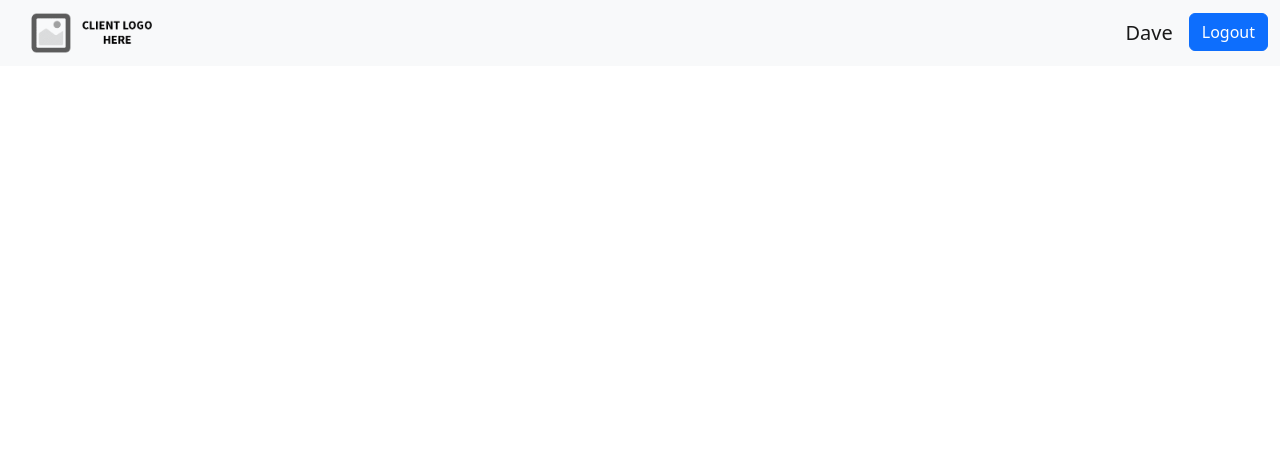
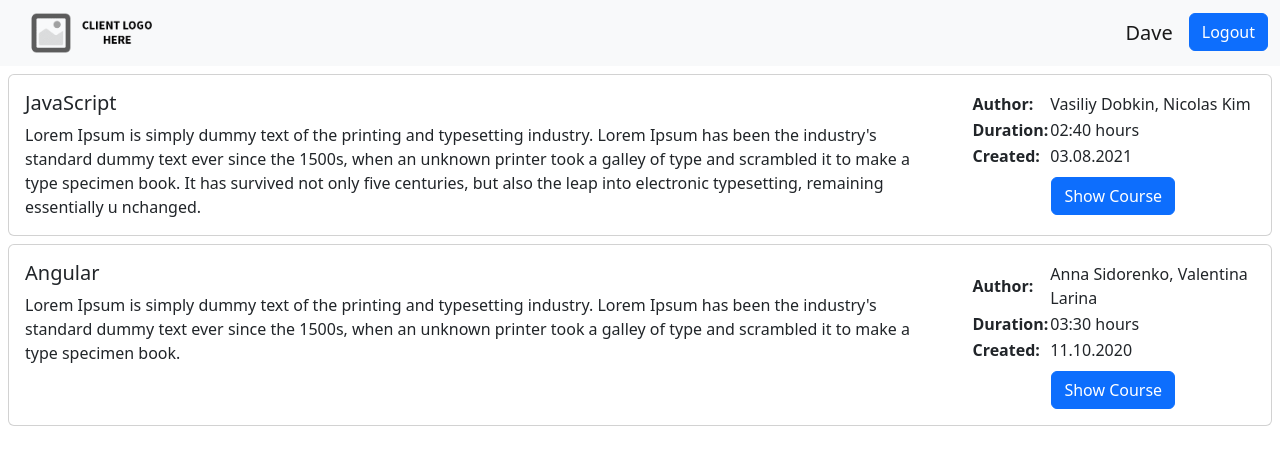
Before and after one commit to evgeniy-khlopin/courses-app, a React (Create React App) app: page / in a window 1280 px wide. Shown: the top 464 px of the page. Built offline with nearby package versions, Linux system fonts and the light colour scheme.

Commit message:
Add CourseCard component

```diff
--- a/package.json
+++ b/package.json
@@ -8,6 +8,7 @@
     "@testing-library/user-event": "^13.5.0",
     "bootstrap": "^5.2.3",
     "bootstrap-icons": "^1.10.3",
+    "date-fns": "^2.29.3",
     "react": "^18.2.0",
     "react-bootstrap": "^2.7.2",
     "react-dom": "^18.2.0",
--- a/src/App.jsx
+++ b/src/App.jsx
@@ -1,11 +1,14 @@
 import CourseCard from './components/Courses/components/CourseCard/CourseCard';
 import Header from './components/Header/Header';
+import * as Constants from './constants';
 
 function App() {
 	return (
 		<div>
 			<Header></Header>
-			<CourseCard></CourseCard>
+			{Constants.mockedCoursesList.map((course, index) => (
+				<CourseCard courseData={course} key={index}></CourseCard>
+			))}
 		</div>
 	);
 }
--- a/src/components/Courses/components/CourseCard/CourseCard.jsx
+++ b/src/components/Courses/components/CourseCard/CourseCard.jsx
@@ -1,7 +1,71 @@
 import React from 'react';
+import Button from '../../../../common/Button/Button';
+import { format } from 'date-fns';
+import * as Constants from '../../../../constants';
+
+const convertDate = function (date) {
+	return format(new Date(date), 'dd.MM.yyyy');
+};
+
+const convertDuration = function (minutes) {
+	const date = new Date(0);
+	date.setMinutes(minutes);
+	const timeString = date.toISOString().substring(11, 16);
+	const hours = Number(timeString.split(':')[0]) > 1 ? 'hours' : 'hour';
+
+	return `${timeString} ${hours}`;
+};
+
+const authorNamesByIds = function (authorIds) {
+	const authors = Constants.mockedAuthorsList.filter((author) =>
+		authorIds.includes(author.id)
+	);
+	return authors.map((author) => author.name).join(', ');
+};
 
 const CourseCard = (props) => {
-	return <div></div>;
+	return (
+		<div className='card m-2'>
+			<div className='d-flex'>
+				<div className='col-md-9'>
+					<div className='card-body'>
+						<h5 className='card-title'>{props.courseData.title}</h5>
+						<p className='card-text'>{props.courseData.description}</p>
+					</div>
+				</div>
+				<div className='col-md-3'>
+					<div className='card-body'>
+						<table className='mb-2'>
+							<tbody>
+								<tr>
+									<td>
+										<b>Author:</b>
+									</td>
+									<td>{authorNamesByIds(props.courseData.authors)}</td>
+								</tr>
+								<tr>
+									<td>
+										<b>Duration:</b>
+									</td>
+									<td>{convertDuration(props.courseData.duration)}</td>
+								</tr>
+								<tr>
+									<td>
+										<b>Created:</b>
+									</td>
+									<td>{convertDate(props.courseData.creationDate)}</td>
+								</tr>
+							</tbody>
+						</table>
+
+						<div className='d-flex justify-content-center'>
+							<Button buttonText='Show Course'></Button>
+						</div>
+					</div>
+				</div>
+			</div>
+		</div>
+	);
 };
 
 export default CourseCard;
--- a/src/components/Header/Header.jsx
+++ b/src/components/Header/Header.jsx
@@ -4,13 +4,13 @@ import Button from '../../common/Button/Button';
 
 const Header = (props) => {
 	return (
-		<nav class='navbar navbar-expand-lg navbar-light bg-light'>
-			<div class='container-fluid'>
+		<nav className='navbar navbar-expand-lg navbar-light bg-light'>
+			<div className='container-fluid'>
 				<a href='/'>
 					<Logo></Logo>
 				</a>
-				<div class='d-flex justify-content-end'>
-					<div class='navbar-brand'>Dave</div>
+				<div className='d-flex justify-content-end'>
+					<div className='navbar-brand'>Dave</div>
 					<Button buttonText='Logout'></Button>
 				</div>
 			</div>
--- a/src/constants.js
+++ b/src/constants.js
@@ -0,0 +1,49 @@
+export const mockedCoursesList = [
+	{
+		id: 'de5aaa59-90f5-4dbc-b8a9-aaf205c551ba',
+		title: 'JavaScript',
+		description: `Lorem Ipsum is simply dummy text of the printing and typesetting industry. Lorem Ipsum
+                  has been the industry's standard dummy text ever since the 1500s, when an unknown
+                  printer took a galley of type and scrambled it to make a type specimen book. It has survived
+                  not only five centuries, but also the leap into electronic typesetting, remaining essentially u
+                  nchanged.`,
+		creationDate: '08/03/2021',
+		duration: 160,
+		authors: [
+			'27cc3006-e93a-4748-8ca8-73d06aa93b6d',
+			'f762978b-61eb-4096-812b-ebde22838167',
+		],
+	},
+	{
+		id: 'b5630fdd-7bf7-4d39-b75a-2b5906fd0916',
+		title: 'Angular',
+		description: `Lorem Ipsum is simply dummy text of the printing and typesetting industry. Lorem Ipsum
+                  has been the industry's standard dummy text ever since the 1500s, when an unknown
+                  printer took a galley of type and scrambled it to make a type specimen book.`,
+		creationDate: '10/11/2020',
+		duration: 210,
+		authors: [
+			'df32994e-b23d-497c-9e4d-84e4dc02882f',
+			'095a1817-d45b-4ed7-9cf7-b2417bcbf748',
+		],
+	},
+];
+
+export const mockedAuthorsList = [
+	{
+		id: '27cc3006-e93a-4748-8ca8-73d06aa93b6d',
+		name: 'Vasiliy Dobkin',
+	},
+	{
+		id: 'f762978b-61eb-4096-812b-ebde22838167',
+		name: 'Nicolas Kim',
+	},
+	{
+		id: 'df32994e-b23d-497c-9e4d-84e4dc02882f',
+		name: 'Anna Sidorenko',
+	},
+	{
+		id: '095a1817-d45b-4ed7-9cf7-b2417bcbf748',
+		name: 'Valentina Larina',
+	},
+];
```
Also changed, not shown: 1 other file (tests, documents, lock files or other folders).
